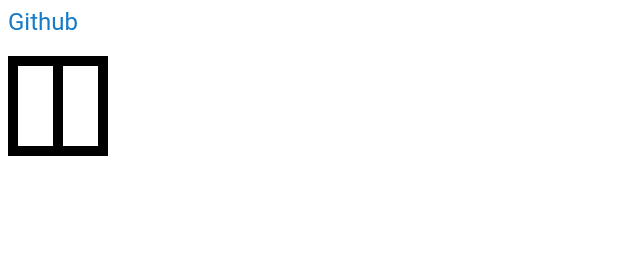
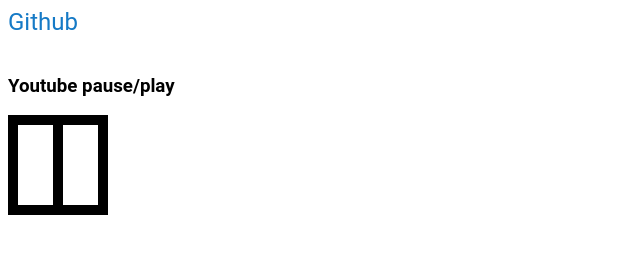
Before and after one commit to Constantine-An/youtube-buttons, a plain HTML site: page index.html in a window 1280 px wide. Shown: the whole page, without its empty margins (0-640 px from the left). Drawn offline with Linux system fonts and the light colour scheme.

Commit message:
update classnames

```diff
--- a/index.css
+++ b/index.css
@@ -1,4 +1,4 @@
-.control {
+.pause-play {
 	overflow: hidden;
 	display: block;
 	width: 100px;
@@ -15,7 +15,7 @@
 	-webkit-tap-highlight-color: rgba(0,0,0,0);
 }
 
-.control:before {
+.pause-play:before {
 	position: absolute;
 	content: '';
 	bottom: 100%;
@@ -25,7 +25,7 @@
 	background: black;
 	transition: transform 0.3s ease-out;
 }
-.control:after {
+.pause-play:after {
 	position: absolute;
 	content: '';
 	top: 100%;
@@ -36,23 +36,25 @@
 	transition: transform 0.3s ease-out;
 }
 
-.control__input {
+.pause-play__input {
 	display: none;
 }
 
-.control__input:checked + .control{
+.pause-play__input:checked + .pause-play{
 	background-size: 45% 80%, 45% 80%;
 }
-.control__input:checked + .control:before {
+.pause-play__input:checked + .pause-play:before {
 	transform: rotate(27deg);
 }
-.control__input:checked + .control:after {
+.pause-play__input:checked + .pause-play:after {
 	transform: rotate(-27deg);
 }
 
 
+html, body {
+	font-family: Roboto, arial, sans-serif;
+}
 .gh-link {
-	font-family: Roboto, arial, sans-serif;
 	text-decoration: none;
 	margin-bottom: 20px;
 	font-size: 24px;
--- a/index.html
+++ b/index.html
@@ -9,8 +9,10 @@
 <body>
 	<a class="gh-link" href="https://github.com/wtfil/youtube-buttons">Github</a>
 	<div>
-		<input class="control__input" type="checkbox" id="pause-play"/>
-		<label class="control" for="pause-play"></label>
+		<h3>Youtube pause/play</h3>
+		<input class="pause-play__input" type="checkbox" id="pause-play"/>
+		<label class="pause-play" for="pause-play">
+		</label>
 	</div>
 </body>
 </html>
```
